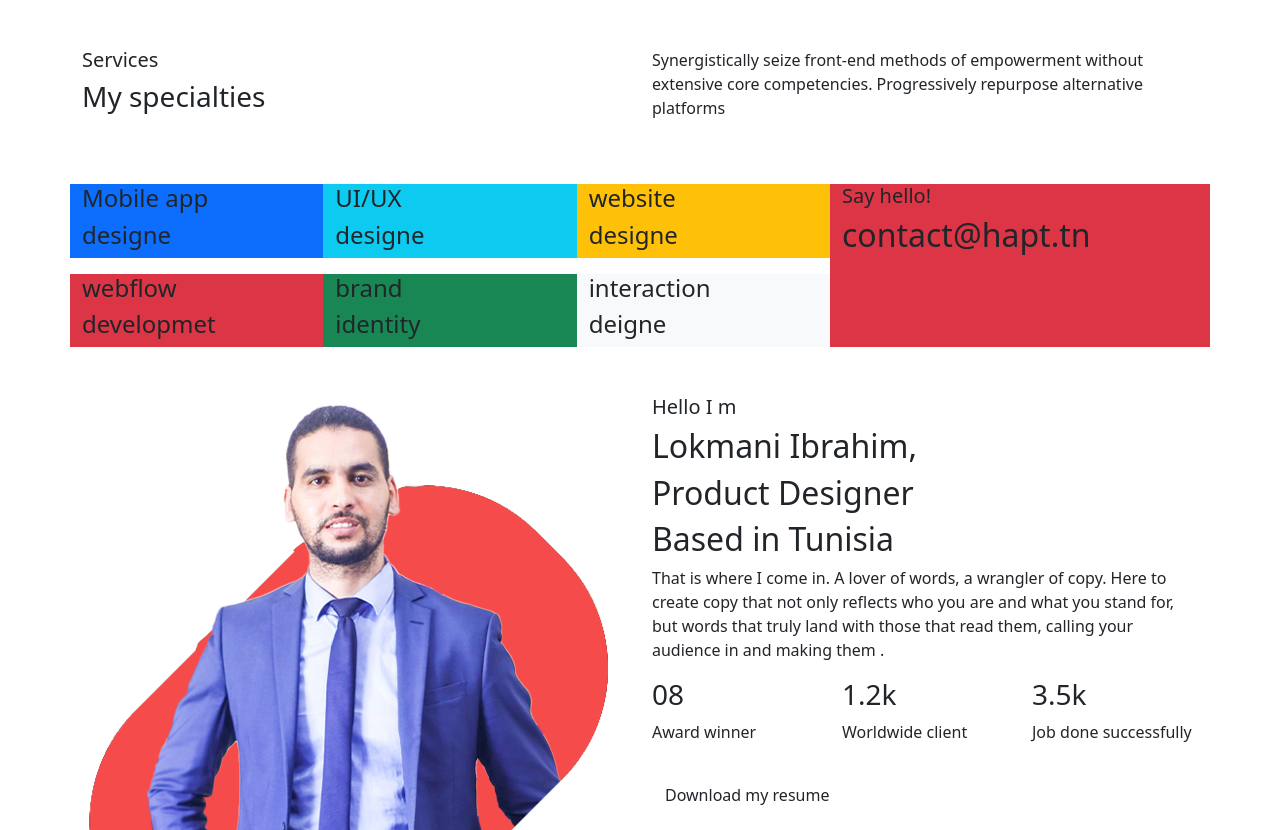
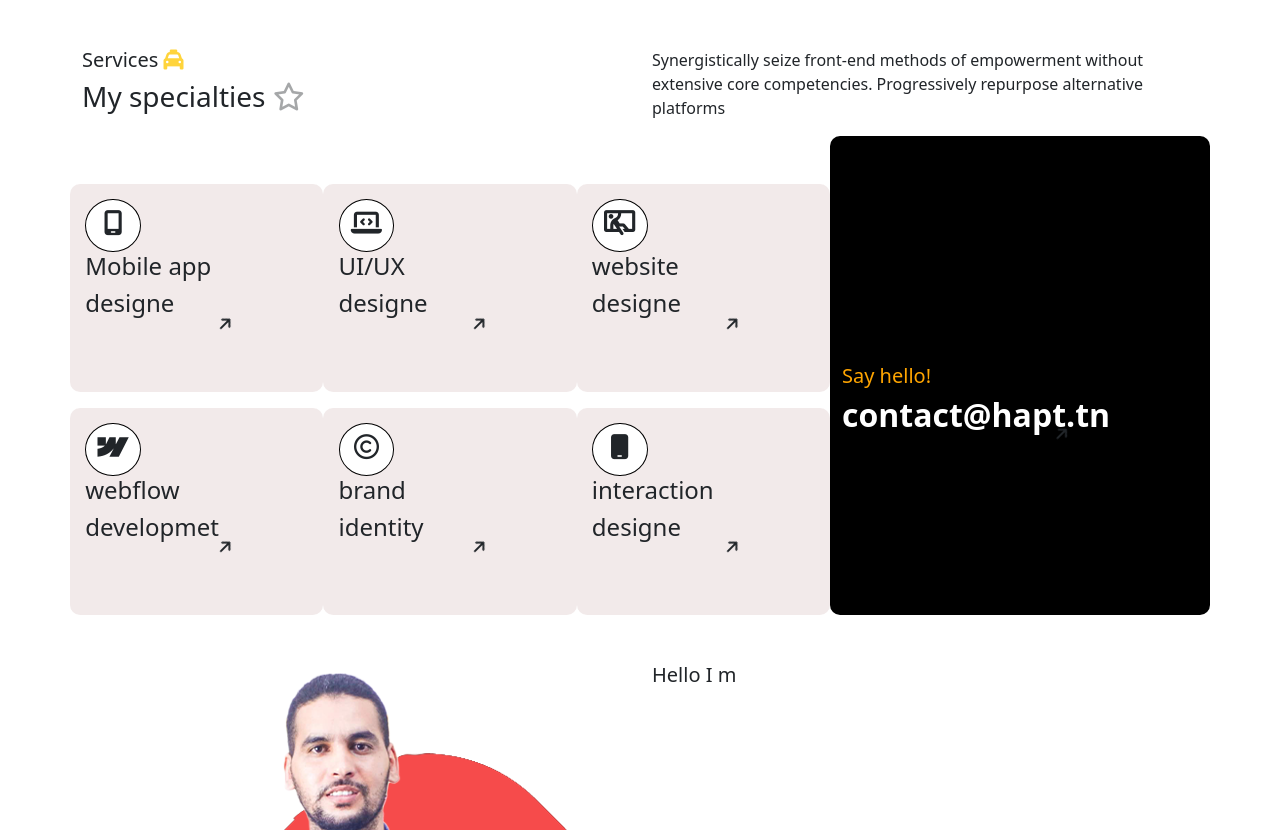
Before and after one commit to mohamed-amine-benhadjali/projet5, a plain HTML site: page index.html in a window 1280 px wide. Shown: the top 830 px of the page. Drawn offline with nearby package versions, Linux system fonts and the light colour scheme.

Commit message:
add file css

```diff
--- a/css/style.css
+++ b/css/style.css
@@ -0,0 +1,41 @@
+.card-spec{
+    background-color:rgba(242, 234, 234, 0.981);
+    border-radius: 10px;
+    padding: 2%;
+
+
+}
+.card-spec:hover{
+    background-color:white;
+    padding: 2%;
+    box-shadow: 0px 0px 30px rgba(0, 0, 0, 0.265);
+    color: rgb(255, 136, 0);
+}
+.icon-size{
+    font-size: 25px;
+    border-radius: 100%;
+    width: 25%;
+    height: 30%;
+    background-color: white;
+    border: 1px solid black;
+    text-align: center;
+    padding-top: 5%;
+}
+.arrow-pos{
+    padding-left: 70%;
+    margin-top: 20%;
+}
+.mail-box{
+    background-color: black;
+    border-radius:10px ;
+    padding-top: 20%;
+    text-align: left;
+}
+h5{
+    color: orange;
+    font-size: 20px;
+}
+h2{
+    color: white;
+    font-weight: bolder;
+}
--- a/index.html
+++ b/index.html
@@ -11,6 +11,8 @@
   <link href="https://cdn.jsdelivr.net/npm/bootstrap@5.3.2/dist/css/bootstrap.min.css" rel="stylesheet"
     integrity="sha384-T3c6CoIi6uLrA9TneNEoa7RxnatzjcDSCmG1MXxSR1GAsXEV/Dwwykc2MPK8M2HN" crossorigin="anonymous">
     <link rel="stylesheet" href="css/style.css">
+    <!--fontawesome here-->
+    <script src="https://kit.fontawesome.com/0fdf31bf28.js" crossorigin="anonymous"></script>
 </head>
 
 <body>
@@ -21,8 +23,8 @@
       <div class="container">
           <div class="row mt-5">
               <div class="col-6">
-                    <h5 class="h5">Services</h5>
-                    <h3>My specialties</h3>
+                    <h5 class="h5">Services <i class="fa-solid fa-taxi" style="color: #FFD43B;"></i></h5>
+                    <h3>My specialties <i class="fa-regular fa-star fa-beat-fade"></i></h3>
               </div>
               <div class="col-6">
                 <p>Synergistically seize front-end methods of empowerment without extensive core competencies. Progressively repurpose alternative platforms</p>
@@ -30,42 +32,52 @@
 
               <div class="col-8">
                   <div class="row mt-5">
-                    <div class="col-4 bg-primary">
-                        <i></i>
+                    <div class="col-4 card-spec">
+                      <i class="fa-solid fa-mobile-screen icon-size"></i>
                       <h4>Mobile app </h4>
                       <h4>designe</h4>
+                      <i class="fa-solid fa-arrow-right fa-rotate-by arrow-pos" style="--fa-rotate-angle: -45deg;"></i>
                     </div>
                     <!--end cart 1-->
-                    <div class="col-4 bg-info">
-                        <i></i>
+                    <div class="col-4 card-spec">
+                      <i class="fa-solid fa-laptop-code icon-size"></i>
                         <h4>UI/UX</h4>
                         <h4>designe</h4>
+                        <i class="fa-solid fa-arrow-right fa-rotate-by arrow-pos" style="--fa-rotate-angle: -45deg;"></i>
                     </div>
-                    <div class="col-4 bg-warning">
-                        <i></i>
+                    <div class="col-4 card-spec">
+                      <i class="fa-solid fa-person-through-window icon-size"></i>
                         <h4>website</h4>
                         <h4>designe</h4>
+                        <i class="fa-solid fa-arrow-right fa-rotate-by arrow-pos" style="--fa-rotate-angle: -45deg;"></i>
                     </div>
                   </div>
                   <!--end row1 -->
                   <div class="row mt-3">
-                    <div class="col-4 bg-danger">
+                    <div class="col-4 card-spec">
+                      <i class="fa-brands fa-webflow icon-size"></i>
                       <h4>webflow</h4>
                       <h4>developmet</h4>
+                      <i class="fa-solid fa-arrow-right fa-rotate-by arrow-pos" style="--fa-rotate-angle: -45deg;"></i>
                     </div>
-                    <div class="col-4 bg-success">
+                    <div class="col-4 card-spec ">
+                      <i class="fa-regular fa-copyright icon-size"></i>
                         <h4>brand</h4>
                         <h4>identity</h4>
+                        <i class="fa-solid fa-arrow-right fa-rotate-by arrow-pos" style="--fa-rotate-angle: -45deg;"></i>
                     </div>
-                    <div class="col-4 bg-light">
+                    <div class="col-4 card-spec fa-ic">
+                      <i class="fa-solid fa-mobile icon-size"></i>
                         <h4>interaction </h4>
-                        <h4>deigne </h4>
+                        <h4>designe </h4>
+                        <i class="fa-solid fa-arrow-right fa-rotate-by arrow-pos" style="--fa-rotate-angle: -45deg;"></i>
                     </div>
                   </div>
               </div>
-              <div class="col-4 bg-danger mt-5">
+              <div class="col-4 mail-box">
                   <h5>Say hello!</h5>
                   <h2>contact@hapt.tn</h2>
+                  <i class="fa-solid fa-arrow-right fa-rotate-by arrow-pos" style="--fa-rotate-angle: -45deg;"></i>
               </div>
       </div>
     </div>
```
Also changed, not shown: about.html (+2 -0 lines), contact.html (+2 -0 lines).
